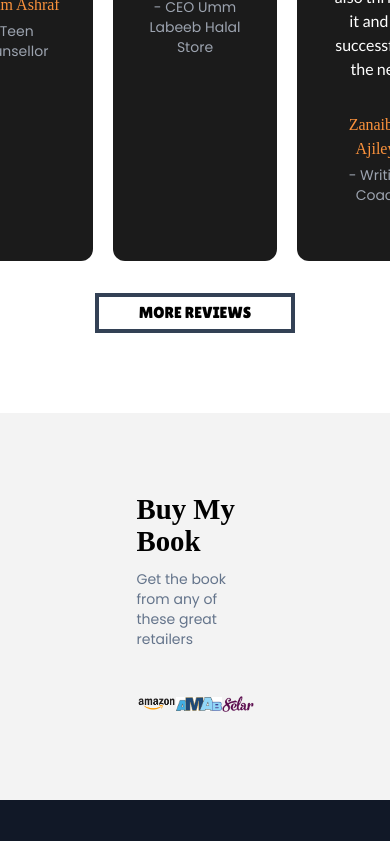
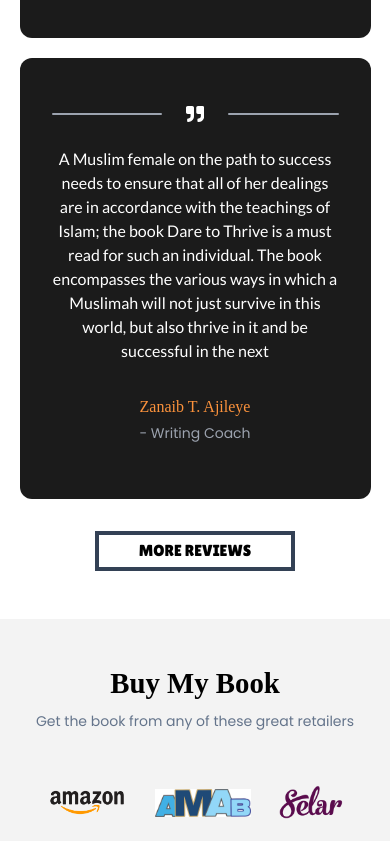
Before and after one commit to Mahmud1087/portfolio-projects, a React (Vite) app in the folder author_portfolio/: page / in a window 390 px wide. Shown: the part 4108-4949 px from the top of the page. Built offline with nearby package versions, Linux system fonts and the light colour scheme; a web font is replaced by a local one.

Commit message:
made the reviews and the buy my book sections  mobile responsive

```diff
--- a/author_portfolio/src/components/BuyMyBook.jsx
+++ b/author_portfolio/src/components/BuyMyBook.jsx
@@ -5,7 +5,7 @@ import amabLogo from '../assets/amab.jpeg';
 const BuyMyBook = () => {
   return (
     <div className='bg-[#f3f3f3]'>
-      <section className='w-[30vw] m-auto py-[5rem] grid place-items-center'>
+      <section className='container-md-others lg:w-[30vw] lg:m-auto lg:py-[5rem] grid place-items-center'>
         <h1 className='heading'>Buy My Book</h1>
         <p className=' text-slate-500 text-sm mt-3 font-poppins'>
           Get the book from any of these great retailers
--- a/author_portfolio/src/components/Reviews.jsx
+++ b/author_portfolio/src/components/Reviews.jsx
@@ -9,10 +9,10 @@ const Reviews = () => {
   return (
     <section
       id='reviews'
-      className='container flex flex-col justify-center items-center gap-8'
+      className='container-md-others text-center lg:text-start lg:container flex flex-col justify-center items-center gap-8'
     >
       <h1 className='heading'>Praise for Dare To Thrive</h1>
-      <div className='flex gap-5'>
+      <div className='grid sm:grid-cols-2 lg:flex gap-5 lg:flex-row'>
         {newArr.map((rev) => {
           return <SingleReview key={rev.id} {...rev} />;
         })}
```
